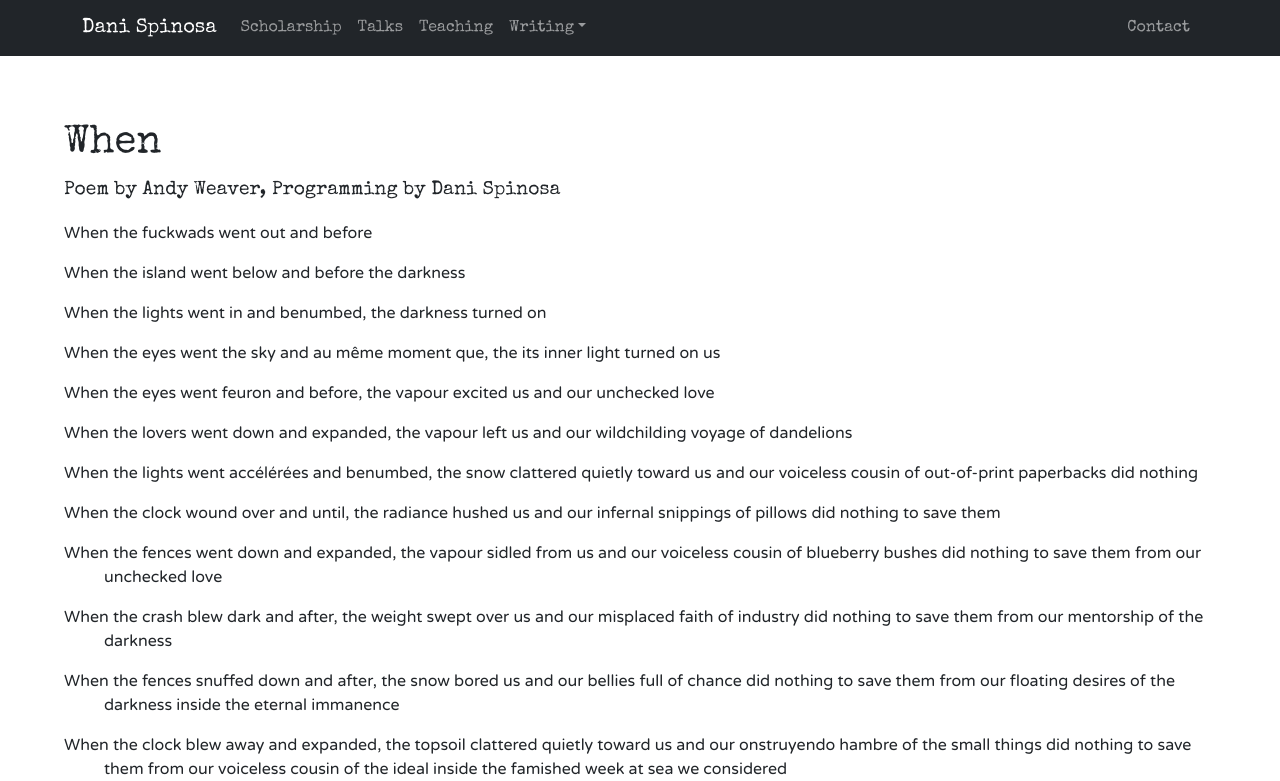
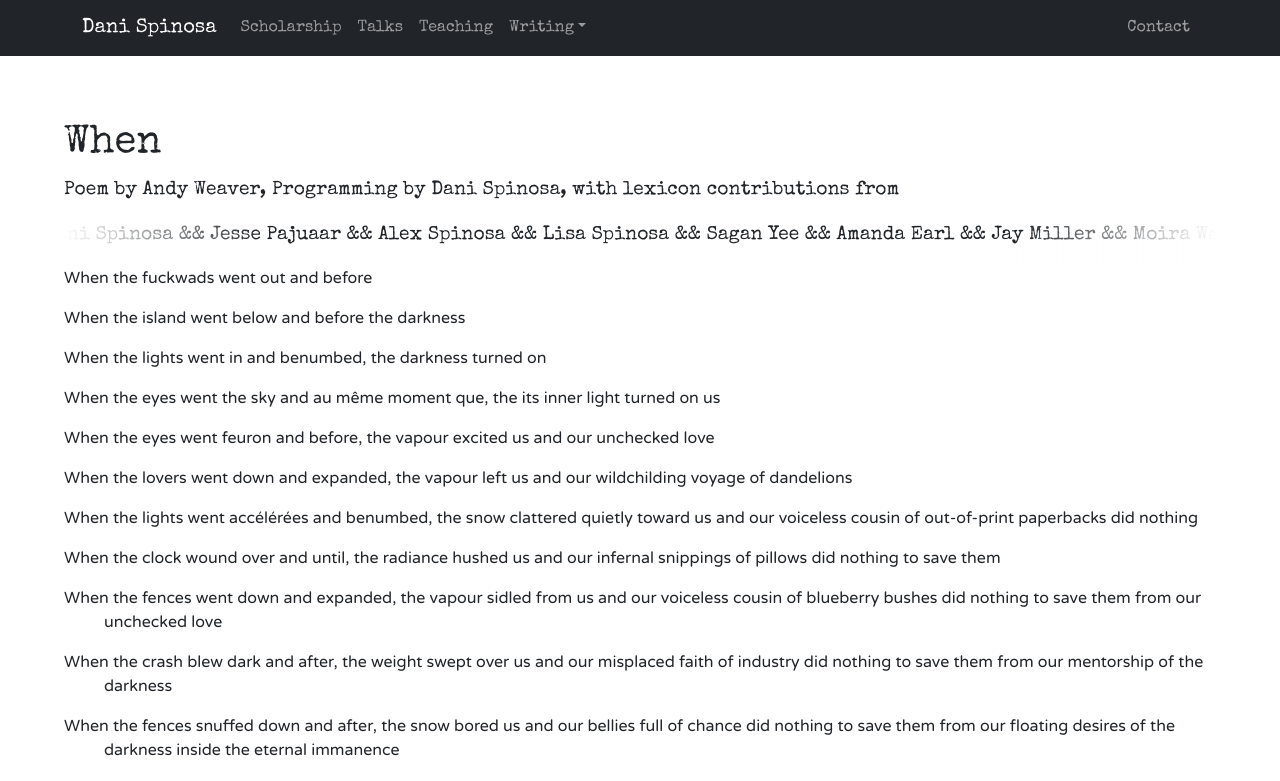
Before and after one commit to danispinxo/dani-site, a Next.js app: page /when in a window 1280 px wide. Shown: the top 781 px of the page. Built offline with nearby package versions, Linux system fonts and the light colour scheme.

Commit message:
add contributors marquee

```diff
--- a/src/pages/when.jsx
+++ b/src/pages/when.jsx
@@ -1,5 +1,7 @@
 import { useState, useEffect } from 'react';
+import Marquee from 'react-fast-marquee';
 import TopNavbar from '../components/Navbar';
+import { contributors } from '../scripts/when/constants.js';
 import {
   lineOne,
   lineTwo,
@@ -65,13 +67,17 @@ const When = () => {
     ]);
   }, []);
 
+  const marqueeContent = contributors.join(' && ');
+
   return (
     <>
       <TopNavbar />
       <main className="page-content">
         <h1 className="title">When</h1>
-        <p className="subtitle">Poem by Andy Weaver, Programming by Dani Spinosa</p>
-
+        <p className="subtitle">Poem by Andy Weaver, Programming by Dani Spinosa, with lexicon contributions from</p>
+        <Marquee pauseOnHover={true} direction={'left'} speed={30} gradient={true}>
+          <p className="subtitle">{marqueeContent} </p>
+        </Marquee>
         {lines.map((line, index) => (
           <p key={index} className="when-line">
             {line}
```
